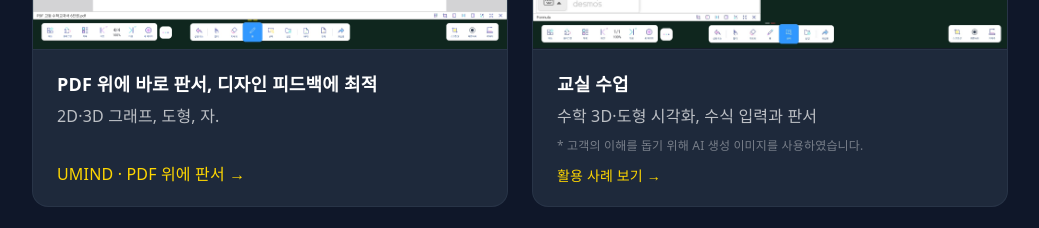
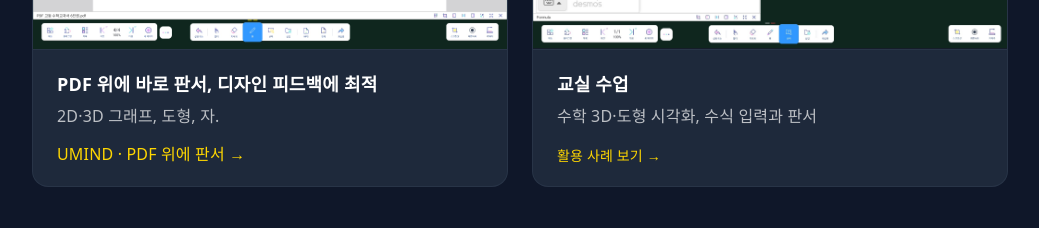
Before and after one commit to nexokoreastudio-bit/NEXO_Academy, a React (Vite) app: page / in a window 1280 px wide. Shown: the part 3720-3948 px from the top of the page, without its empty margins (120-1159 px from the left). Built offline with nearby package versions, Linux system fonts and the light colour scheme; a web font is replaced by a local one.

Commit message:
Remove AI image disclaimer text

```diff
--- a/src/App.jsx
+++ b/src/App.jsx
@@ -415,7 +415,6 @@ const App = () => {
                   <div className="border-t border-navyMuted/50 px-6 py-5 flex flex-col flex-1">
                     <h4 className="font-bold text-white text-lg mb-1">교실 수업</h4>
                     <p className="text-white/70 text-base leading-relaxed mb-2">수학 3D·도형 시각화, 수식 입력과 판서</p>
-                    <p className="text-white/40 text-xs mb-3">* 고객의 이해를 돕기 위해 AI 생성 이미지를 사용하였습니다.</p>
                     <span className="text-gold text-sm font-medium mt-auto">활용 사례 보기 →</span>
                   </div>
                 </div>
```
Also changed, not shown: 1 other file (tests, documents, lock files or other folders).
